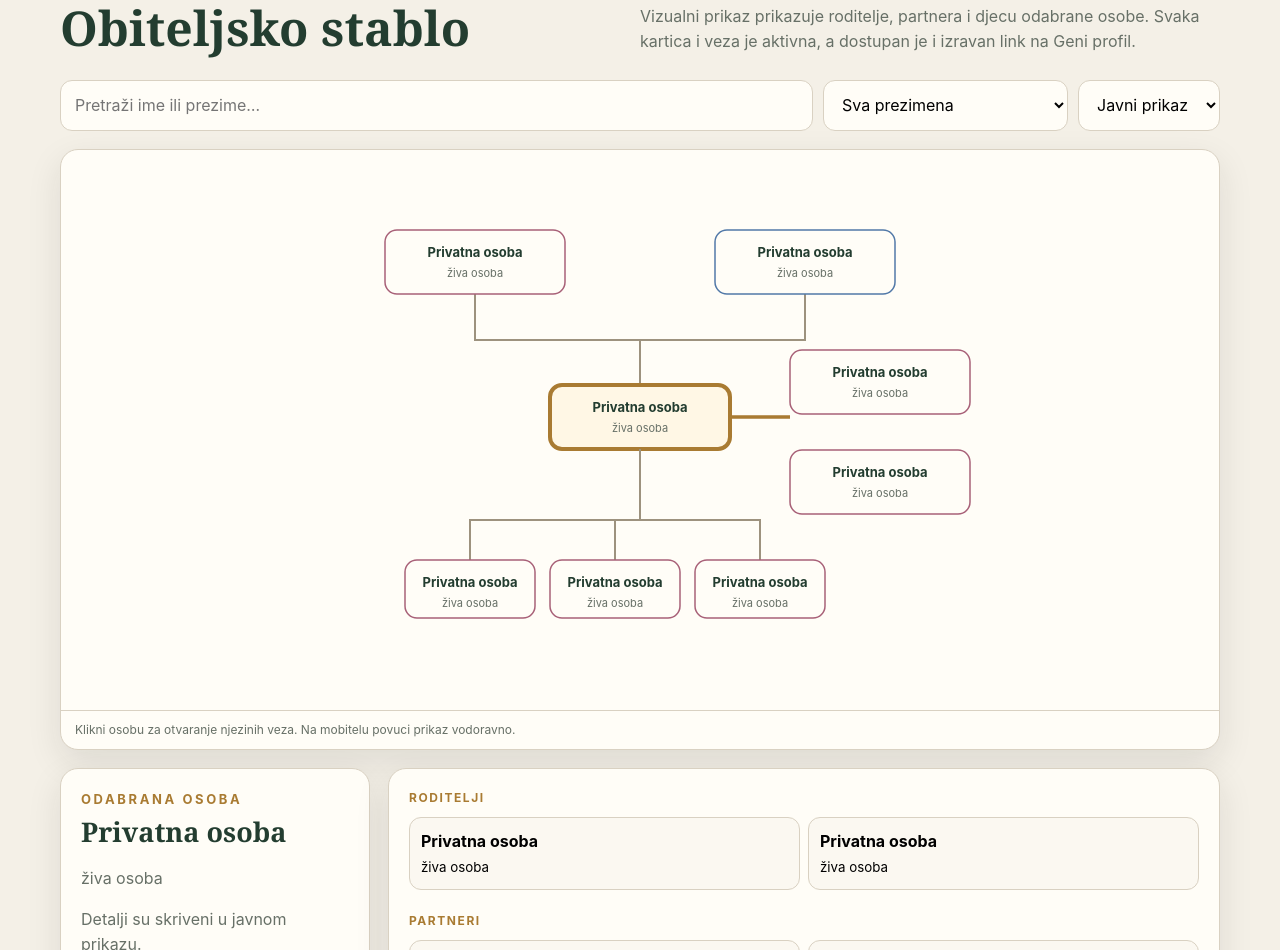
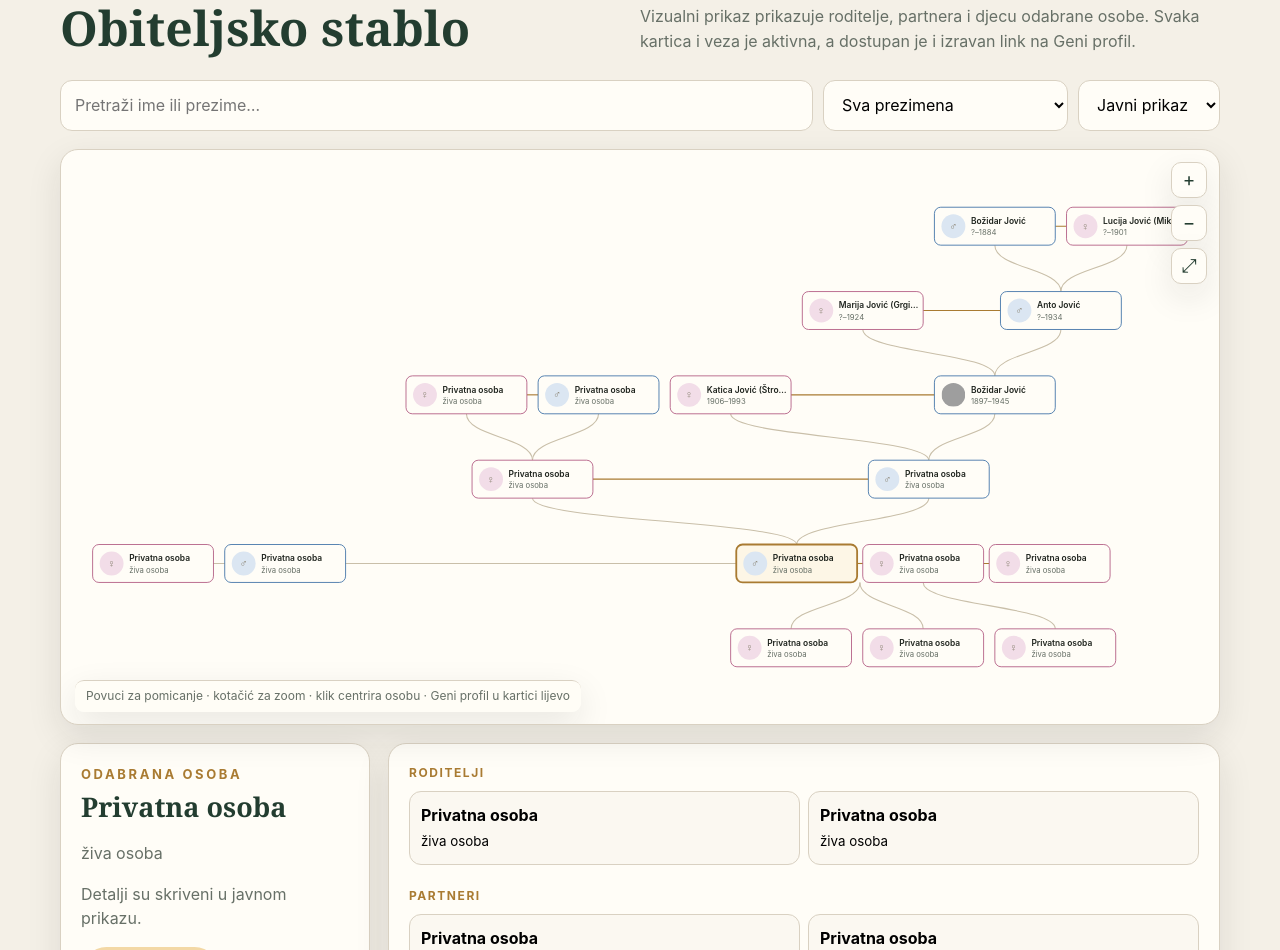
Before and after one commit to fjovic-rgb/fjovic-rgb.github.io, a plain HTML site: page index.html in a window 1280 px wide. Shown: the part 1694-2644 px from the top of the page. Drawn offline with Linux system fonts and the light colour scheme; grey boxes are pictures that could not be loaded.

Commit message:
Interaktivno obiteljsko stablo (kartice sa slikama, zoom, centriranje, Geni link)

```diff
--- a/index.html
+++ b/index.html
@@ -148,6 +148,25 @@ footer{padding:26px 0;color:var(--muted);font-size:13px;border-top:1px solid var
   .modal-grid{grid-template-columns:1fr}
   .actions .btn{width:100%;justify-content:center}
 }
+
+/* interaktivno stablo */
+.family-graph{position:relative;height:min(72vh,640px);overflow:hidden;cursor:grab;padding:0}
+.family-graph:active{cursor:grabbing}
+#familyGraph{width:100%;height:100%;display:block;touch-action:none}
+.tree-controls{position:absolute;top:12px;right:12px;z-index:6;display:flex;flex-direction:column;gap:7px}
+.tree-controls button{width:36px;height:36px;border-radius:10px;border:1px solid var(--line);background:var(--paper);color:var(--green);font-size:19px;line-height:1;cursor:pointer;box-shadow:var(--shadow)}
+.tree-controls button:hover{background:var(--green);color:#fff}
+.family-graph .tree-note{position:absolute;left:14px;bottom:12px;background:rgba(255,253,247,.9);padding:6px 11px;border-radius:9px;font-size:12px;color:var(--muted);max-width:74%;box-shadow:var(--shadow)}
+.tnode{cursor:pointer}
+.tnode rect.card{fill:var(--paper);stroke:var(--line);stroke-width:1.2}
+.tnode.male rect.card{stroke:#3a6ea5}
+.tnode.female rect.card{stroke:#b0567f}
+.tnode.focus rect.card{stroke:var(--gold);stroke-width:2.6;fill:#fdf6e6}
+.tnode:hover rect.card{fill:#f3efe4}
+.tnode text.tn{fill:var(--ink);font:600 12px Inter,ui-sans-serif,sans-serif}
+.tnode text.ty{fill:var(--muted);font:11px Inter,ui-sans-serif,sans-serif}
+path.tlink{fill:none;stroke:#c9bfa9;stroke-width:1.5}
+path.tlink.mar{stroke:var(--gold);stroke-width:1.6}
 </style>
 </head>
 <body>
@@ -224,9 +243,14 @@ footer{padding:26px 0;color:var(--muted);font-size:13px;border-top:1px solid var
 
       </select>
     </div>
-    <div class="family-graph">
-      <svg id="familyGraph" viewBox="0 0 1000 560" role="img" aria-label="Vizualni prikaz neposrednih obiteljskih veza"></svg>
-      <div class="tree-note">Klikni osobu za otvaranje njezinih veza. Na mobitelu povuci prikaz vodoravno.</div>
+    <div class="family-graph" id="familyGraphWrap">
+      <div class="tree-controls">
+        <button type="button" id="zoomIn" title="Približi">+</button>
+        <button type="button" id="zoomOut" title="Udalji">−</button>
+        <button type="button" id="zoomFit" title="Prilagodi">⤢</button>
+      </div>
+      <svg id="familyGraph" role="img" aria-label="Interaktivno obiteljsko stablo"></svg>
+      <div class="tree-note">Povuci za pomicanje · kotačić za zoom · klik centrira osobu · Geni profil u kartici lijevo</div>
     </div>
     <div class="tree-shell">
       <aside class="focus-card" id="focusCard"></aside>
@@ -377,64 +401,60 @@ function relGroup(title,list){
 function geniUrl(p){
   return p ? `https://www.geni.com/profile/index/${p.id}` : '#';
 }
-function graphNode(p,x,y,w=180,h=64,extra=''){
-  if(!p) return '';
-  const cls=`family-node ${p.g||''} ${extra}`;
-  const nm=escapeHtml(shownName(p));
-  const yr=escapeHtml(years(p));
-  return `<g class="${cls}" onclick="setFocus('${p.id}')" transform="translate(${x},${y})">
-    <rect width="${w}" height="${h}"></rect>
-    <text class="name" x="${w/2}" y="27" text-anchor="middle">${nm.length>24?nm.slice(0,23)+'…':nm}</text>
-    <text class="years" x="${w/2}" y="47" text-anchor="middle">${yr}</text>
-  </g>`;
+/* ===== Interaktivno obiteljsko stablo (hourglass) ===== */
+const TG={uP:new Map(),uC:new Map(),vx:0,vy:0,scale:1,last:null,wired:false};
+for(const u of unions){
+  (u.p||[]).forEach(id=>{ if(!TG.uP.has(id))TG.uP.set(id,[]); TG.uP.get(id).push(u); });
+  (u.c||[]).forEach(id=>{ TG.uC.set(id,u); });
+}
+const CW=172,CH=54,HGAP=16,VGAP=66,SGAP=8;
+function tgParents(id){ const u=TG.uC.get(id); return u?(u.p||[]).filter(x=>x!==id&&byId.get(x)):[]; }
+function nodePhoto(p){ return (!isLiving(p))?(p.photo||null):null; }
+function nodeSVG(p,x,y,focus){
+  const cls=p.g==='m'?'male':p.g==='f'?'female':'';
+  const nm=escapeHtml(shownName(p)); const nmS=nm.length>19?nm.slice(0,18)+'…':nm;
+  const yr=escapeHtml(years(p)); const ph=nodePhoto(p);
+  const cid='pc'+p.id+'_'+Math.round(x)+'_'+Math.round(y);
+  let inner;
+  if(ph){ inner='<clipPath id="'+cid+'"><circle cx="27" cy="27" r="17"/></clipPath><image href="'+ph+'" x="10" y="10" width="34" height="34" clip-path="url(#'+cid+')" preserveAspectRatio="xMidYMid slice"/>'; }
+  else{ const fill=p.g==='m'?'#dbe6f2':p.g==='f'?'#f2dde8':'#e6e2d8'; const sym=p.g==='m'?'♂':p.g==='f'?'♀':'?'; inner='<circle cx="27" cy="27" r="17" fill="'+fill+'"/><text x="27" y="32" text-anchor="middle" font-size="15" fill="#8a8372">'+sym+'</text>'; }
+  return '<g class="tnode '+cls+(focus?' focus':'')+'" transform="translate('+(x-CW/2)+','+y+')" onclick="setFocus(\''+p.id+'\')"><rect class="card" width="'+CW+'" height="'+CH+'" rx="9"/>'+inner+'<text class="tn" x="52" y="24">'+nmS+'</text><text class="ty" x="52" y="40">'+yr+'</text></g>';
+}
+function applyTree(svg){ const g=svg.querySelector('#treeG'); if(g) g.setAttribute('transform','translate('+TG.vx+','+TG.vy+') scale('+TG.scale+')'); }
+function fitTree(svg){ const g=svg.querySelector('#treeG'); if(!g)return; let bb; try{bb=g.getBBox();}catch(e){return;} const w=svg.clientWidth||900,h=svg.clientHeight||560; TG.scale=Math.min(w/(bb.width+90),h/(bb.height+90),1.1)||1; TG.vx=w/2-(bb.x+bb.width/2)*TG.scale; TG.vy=h/2-(bb.y+bb.height/2)*TG.scale; applyTree(svg); }
+function wireTree(svg){ if(TG.wired)return; TG.wired=true; let drag=false,lx=0,ly=0;
+  svg.addEventListener('mousedown',e=>{drag=true;lx=e.clientX;ly=e.clientY;});
+  window.addEventListener('mousemove',e=>{ if(!drag)return; TG.vx+=e.clientX-lx; TG.vy+=e.clientY-ly; lx=e.clientX; ly=e.clientY; applyTree(svg); });
+  window.addEventListener('mouseup',()=>drag=false);
+  svg.addEventListener('wheel',e=>{ e.preventDefault(); const f=e.deltaY<0?1.12:0.89; const r=svg.getBoundingClientRect(); const mx=e.clientX-r.left,my=e.clientY-r.top; TG.vx=mx-(mx-TG.vx)*f; TG.vy=my-(my-TG.vy)*f; TG.scale*=f; applyTree(svg); },{passive:false});
+  const zi=document.getElementById('zoomIn'),zo=document.getElementById('zoomOut'),zf=document.getElementById('zoomFit');
+  if(zi)zi.onclick=()=>{TG.scale*=1.15;applyTree(svg);};
+  if(zo)zo.onclick=()=>{TG.scale/=1.15;applyTree(svg);};
+  if(zf)zf.onclick=()=>fitTree(svg);
 }
 function renderGraph(){
-  const svg=document.getElementById('familyGraph');
-  const p=byId.get(focusId)||people[0];
-  const parents=directRel(parentsOf.get(p.id)).slice(0,2);
-  const partners=directRel(partnersOf.get(p.id)).slice(0,2);
-  const children=directRel(childrenOf.get(p.id)).slice(0,6);
-
-  const focusX=410, focusY=235, nodeW=180, nodeH=64;
+  const svg=document.getElementById('familyGraph'); if(!svg)return;
+  const focus=byId.get(focusId)||people[0]; focusId=focus.id;
+  const placed=[],links=[],seenA=new Set(),seenD=new Set();
+  function buildAnc(id,gen,max,seen){ if(gen>max||seen.has(id))return null; seen.add(id); const n={id,kids:[]}; if(gen<max) tgParents(id).forEach(pid=>{const c=buildAnc(pid,gen+1,max,seen); if(c)n.kids.push(c);}); return n; }
+  function ancW(n){ if(!n)return 0; n.kw=n.kids.map(ancW); const kw=n.kw.reduce((a,b)=>a+b,0)+Math.max(0,n.kids.length-1)*HGAP; n.w=Math.max(CW,kw); return n.w; }
+  function placeAnc(n,cx,gen){ n.x=cx; n.y=-gen*(CH+VGAP); if(gen>0)placed.push({id:n.id,x:cx,y:n.y}); let sx=cx-n.w/2; n.kids.forEach((k,i)=>{ const w=n.kw[i]; const kcx=sx+w/2; placeAnc(k,kcx,gen+1); links.push({x1:kcx,y1:k.y+CH,x2:cx,y2:n.y}); sx+=w+HGAP; }); if(n.kids.length===2){ const a=n.kids[0],b=n.kids[1]; links.push({mar:1,x1:a.x+CW/2,y1:a.y+CH/2,x2:b.x-CW/2,y2:b.y+CH/2}); } }
+  function buildDesc(id,gen,max,seen){ if(seen.has(id))return null; seen.add(id); const n={id,fams:[]}; if(gen<max){ (TG.uP.get(id)||[]).forEach(u=>{ const sp=(u.p||[]).find(x=>x!==id&&byId.get(x)); const kids=(u.c||[]).filter(x=>byId.get(x)).map(c=>buildDesc(c,gen+1,max,seen)).filter(Boolean); if(sp||kids.length)n.fams.push({spouse:sp||null,children:kids}); }); } return n; }
+  function descW(n){ const spN=n.fams.filter(f=>f.spouse).length; n.ownW=CW+spN*(CW+SGAP); let kw=0,kc=0; n.fams.forEach(f=>f.children.forEach(c=>{kw+=descW(c);kc++;})); kw+=Math.max(0,kc-1)*HGAP; n.w=Math.max(n.ownW,kw); return n.w; }
+  function placeDesc(n,cx,gen){ n.x=cx; n.y=gen*(CH+VGAP); if(gen>0)placed.push({id:n.id,x:cx,y:n.y}); let spx=cx+CW+SGAP; n.fams.forEach(f=>{ if(f.spouse){ placed.push({id:f.spouse,x:spx,y:n.y}); links.push({mar:1,x1:cx+CW/2,y1:n.y+CH/2,x2:spx-CW/2,y2:n.y+CH/2}); f.ax=(cx+spx)/2; spx+=CW+SGAP; } else f.ax=cx; }); let kw=0,kc=0; n.fams.forEach(f=>f.children.forEach(c=>{kw+=c.w;kc++;})); kw+=Math.max(0,kc-1)*HGAP; let sx=cx-kw/2+(n.ownW-CW)/2; n.fams.forEach(f=>{ f.children.forEach(c=>{ const kcx=sx+c.w/2; placeDesc(c,kcx,gen+1); links.push({x1:kcx,y1:c.y,x2:f.ax,y2:n.y+CH}); sx+=c.w+HGAP; }); }); }
+  const anc=buildAnc(focus.id,0,10,seenA); ancW(anc); placeAnc(anc,0,0);
+  const desc=buildDesc(focus.id,0,10,seenD); descW(desc); placeDesc(desc,0,0);
+  placed.push({id:focus.id,x:0,y:0,focus:true});
+  const uc=TG.uC.get(focus.id);
+  if(uc){ const spread=Math.max(anc?anc.w:0,desc?desc.w:0)/2; let sibX=-spread-CW; (uc.c||[]).filter(x=>x!==focus.id&&byId.get(x)&&!seenD.has(x)).forEach((s,i)=>{ placed.push({id:s,x:sibX-i*(CW+HGAP),y:0}); links.push({x1:sibX-i*(CW+HGAP),y1:CH/2,x2:-CW/2,y2:CH/2}); }); }
+  const seen=new Set(),uniq=[];
+  for(const pl of placed){ if(seen.has(pl.id)&&!pl.focus)continue; seen.add(pl.id); uniq.push(pl); }
   let parts=[];
-
-  // Parent connectors and nodes
-  if(parents.length){
-    const px=parents.length===1?[410]:[245,575];
-    px.forEach((x,i)=>{
-      parts.push(`<path class="family-link" d="M ${x+90} 144 V 190 H 500 V 235"></path>`);
-      parts.push(graphNode(parents[i],x,80));
-    });
-  }
-
-  // Focus
-  parts.push(graphNode(p,focusX,focusY,nodeW,nodeH,'focus'));
-
-  // Partners
-  const partnerPositions=partners.length===1?[[650,235]]:[[650,200],[650,300]];
-  partners.forEach((pp,i)=>{
-    const [x,y]=partnerPositions[i];
-    parts.push(`<path class="family-link partner" d="M 590 267 H ${x}"></path>`);
-    parts.push(graphNode(pp,x,y));
-  });
-
-  // Children connectors and nodes
-  if(children.length){
-    const gap=145;
-    const total=(children.length-1)*gap;
-    const start=Math.max(15,500-total/2-90);
-    parts.push(`<path class="family-link" d="M 500 299 V 370"></path>`);
-    children.forEach((c,i)=>{
-      const x=start+i*gap;
-      parts.push(`<path class="family-link" d="M 500 370 H ${x+65} V 410"></path>`);
-      parts.push(graphNode(c,x,410,130,58));
-    });
-  }
-
-  if(!parents.length && !partners.length && !children.length){
-    parts.push(`<text x="500" y="350" text-anchor="middle" fill="#677067">Za ovu osobu nisu pronađene neposredne veze.</text>`);
-  }
-  svg.innerHTML=parts.join('');
+  links.forEach(l=>{ if(l.mar) parts.push('<path class="tlink mar" d="M '+l.x1+' '+l.y1+' L '+l.x2+' '+l.y2+'"/>'); else { const my=(l.y1+l.y2)/2; parts.push('<path class="tlink" d="M '+l.x1+' '+l.y1+' C '+l.x1+' '+my+', '+l.x2+' '+my+', '+l.x2+' '+l.y2+'"/>'); } });
+  uniq.forEach(pl=>{ const p=byId.get(pl.id); if(p)parts.push(nodeSVG(p,pl.x,pl.y,pl.focus)); });
+  svg.innerHTML='<g id="treeG">'+parts.join('')+'</g>';
+  wireTree(svg);
+  if(TG.last!==focus.id){ TG.last=focus.id; fitTree(svg); } else applyTree(svg);
 }
 
 function renderFocus(){
```
